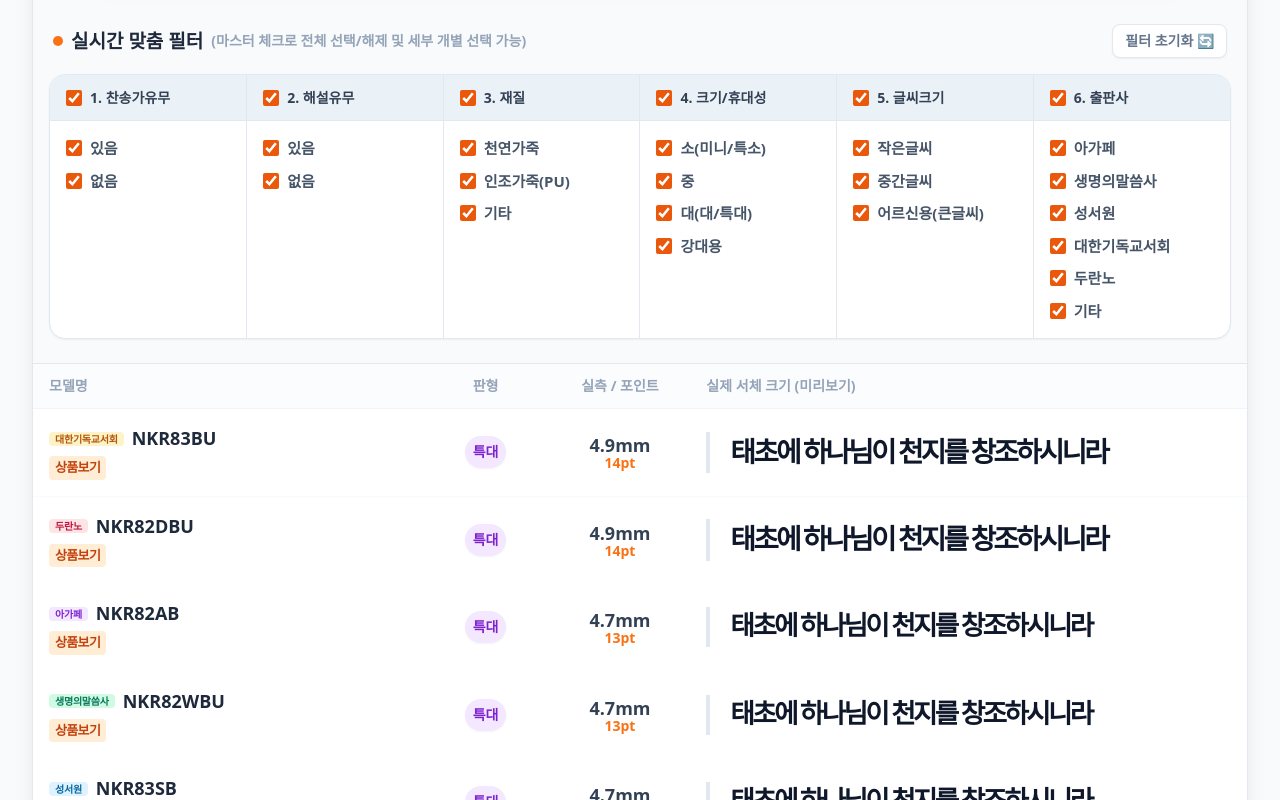
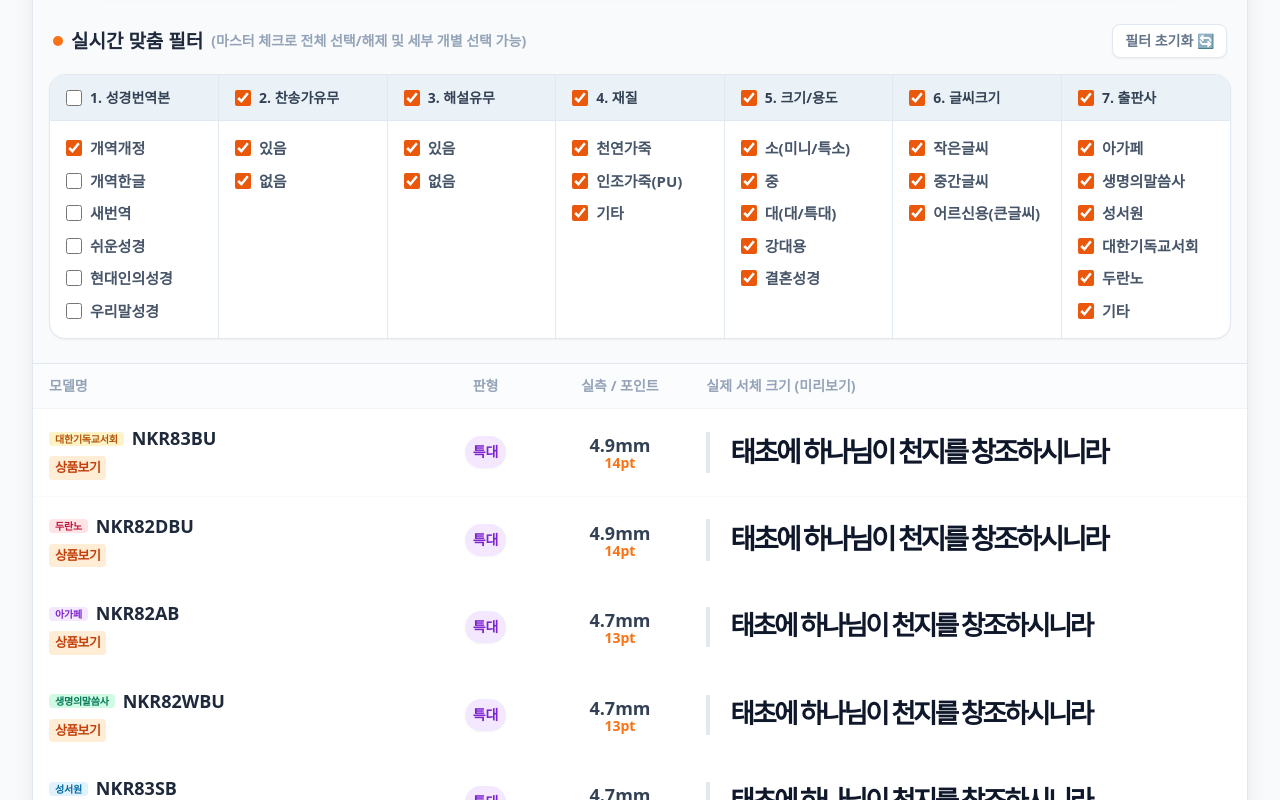
Before and after one commit to graceworkstudio/biblefont, a React (Vite) app: page / in a window 1280 px wide. Both pictures are taken after a click on the button "측정 완료하고 내 눈에 맞는 성경 보기". Shown: the part 1364-2164 px from the top of the page. Built offline with nearby package versions, Linux system fonts and the light colour scheme; a web font is replaced by a local one.

Commit message:
auto: 2026-05-26 14:12:12

```diff
--- a/src/App.jsx
+++ b/src/App.jsx
@@ -1480,83 +1480,90 @@ const App = () => {
               <table className="w-full border-collapse text-left min-w-[900px] table-fixed">
                 <thead>
                   <tr className="bg-[#ebf2f7] border-b border-slate-200">
-                    {/* 1. 찬송가유무 */}
-                    <th className="px-4 py-3 border-r border-slate-200 w-1/6 select-none">
+                    {/* 1. 성경번역본 */}
+                    <th className="px-4 py-3 border-r border-slate-200 w-[14%] select-none">
                       <label className="flex items-center gap-2 cursor-pointer">
-                        <input
-                          type="checkbox"
-                          checked={filters.hymn.master}
-                          onChange={() => toggleMaster('hymn')}
-                          className="w-4 h-4 rounded text-orange-500 border-slate-300 focus:ring-orange-400 cursor-pointer"
-                        />
-                        <span className="font-black text-slate-700" style={{ fontSize: 'var(--font-instruction-body)' }}>1. 찬송가유무</span>
+                        <input type="checkbox" checked={filters.translation.master} onChange={() => toggleMaster('translation')} className="w-4 h-4 rounded text-orange-500 border-slate-300 focus:ring-orange-400 cursor-pointer" />
+                        <span className="font-black text-slate-700" style={{ fontSize: 'var(--font-instruction-body)' }}>1. 성경번역본</span>
                       </label>
                     </th>
-                    {/* 2. 해설유무 */}
-                    <th className="px-4 py-3 border-r border-slate-200 w-1/6 select-none">
+                    {/* 2. 찬송가유무 */}
+                    <th className="px-4 py-3 border-r border-slate-200 w-[14%] select-none">
                       <label className="flex items-center gap-2 cursor-pointer">
-                        <input
-                          type="checkbox"
-                          checked={filters.commentary.master}
-                          onChange={() => toggleMaster('commentary')}
-                          className="w-4 h-4 rounded text-orange-500 border-slate-300 focus:ring-orange-400 cursor-pointer"
-                        />
-                        <span className="font-black text-slate-700" style={{ fontSize: 'var(--font-instruction-body)' }}>2. 해설유무</span>
+                        <input type="checkbox" checked={filters.hymn.master} onChange={() => toggleMaster('hymn')} className="w-4 h-4 rounded text-orange-500 border-slate-300 focus:ring-orange-400 cursor-pointer" />
+                        <span className="font-black text-slate-700" style={{ fontSize: 'var(--font-instruction-body)' }}>2. 찬송가유무</span>
                       </label>
                     </th>
-                    {/* 3. 재질 */}
-                    <th className="px-4 py-3 border-r border-slate-200 w-1/6 select-none">
+                    {/* 3. 해설유무 */}
+                    <th className="px-4 py-3 border-r border-slate-200 w-[14%] select-none">
                       <label className="flex items-center gap-2 cursor-pointer">
-                        <input
-                          type="checkbox"
-                          checked={filters.material.master}
-                          onChange={() => toggleMaster('material')}
-                          className="w-4 h-4 rounded text-orange-500 border-slate-300 focus:ring-orange-400 cursor-pointer"
-                        />
-                        <span className="font-black text-slate-700" style={{ fontSize: 'var(--font-instruction-body)' }}>3. 재질</span>
+                        <input type="checkbox" checked={filters.commentary.master} onChange={() => toggleMaster('commentary')} className="w-4 h-4 rounded text-orange-500 border-slate-300 focus:ring-orange-400 cursor-pointer" />
+                        <span className="font-black text-slate-700" style={{ fontSize: 'var(--font-instruction-body)' }}>3. 해설유무</span>
                       </label>
                     </th>
-                    {/* 4. 크기/휴대성 */}
-                    <th className="px-4 py-3 border-r border-slate-200 w-1/6 select-none">
+                    {/* 4. 재질 */}
+                    <th className="px-4 py-3 border-r border-slate-200 w-[14%] select-none">
                       <label className="flex items-center gap-2 cursor-pointer">
-                        <input
-                          type="checkbox"
-                          checked={filters.portability.master}
-                          onChange={() => toggleMaster('portability')}
-                          className="w-4 h-4 rounded text-orange-500 border-slate-300 focus:ring-orange-400 cursor-pointer"
-                        />
-                        <span className="font-black text-slate-700" style={{ fontSize: 'var(--font-instruction-body)' }}>4. 크기/휴대성</span>
+                        <input type="checkbox" checked={filters.material.master} onChange={() => toggleMaster('material')} className="w-4 h-4 rounded text-orange-500 border-slate-300 focus:ring-orange-400 cursor-pointer" />
+                        <span className="font-black text-slate-700" style={{ fontSize: 'var(--font-instruction-body)' }}>4. 재질</span>
                       </label>
                     </th>
-                    {/* 5. 글씨크기 */}
-                    <th className="px-4 py-3 border-r border-slate-200 w-1/6 select-none">
+                    {/* 5. 크기/용도 */}
+                    <th className="px-4 py-3 border-r border-slate-200 w-[14%] select-none">
                       <label className="flex items-center gap-2 cursor-pointer">
-                        <input
-                          type="checkbox"
-                          checked={filters.fontSize.master}
-                          onChange={() => toggleMaster('fontSize')}
-                          className="w-4 h-4 rounded text-orange-500 border-slate-300 focus:ring-orange-400 cursor-pointer"
-                        />
-                        <span className="font-black text-slate-700" style={{ fontSize: 'var(--font-instruction-body)' }}>5. 글씨크기</span>
+                        <input type="checkbox" checked={filters.portability.master} onChange={() => toggleMaster('portability')} className="w-4 h-4 rounded text-orange-500 border-slate-300 focus:ring-orange-400 cursor-pointer" />
+                        <span className="font-black text-slate-700" style={{ fontSize: 'var(--font-instruction-body)' }}>5. 크기/용도</span>
                       </label>
                     </th>
-                    {/* 6. 출판사 */}
-                    <th className="px-4 py-3 w-1/6 select-none">
+                    {/* 6. 글씨크기 */}
+                    <th className="px-4 py-3 border-r border-slate-200 w-[14%] select-none">
                       <label className="flex items-center gap-2 cursor-pointer">
-                        <input
-                          type="checkbox"
-                          checked={filters.publisher.master}
-                          onChange={() => toggleMaster('publisher')}
-                          className="w-4 h-4 rounded text-orange-500 border-slate-300 focus:ring-orange-400 cursor-pointer"
-                        />
-                        <span className="font-black text-slate-700" style={{ fontSize: 'var(--font-instruction-body)' }}>6. 출판사</span>
+                        <input type="checkbox" checked={filters.fontSize.master} onChange={() => toggleMaster('fontSize')} className="w-4 h-4 rounded text-orange-500 border-slate-300 focus:ring-orange-400 cursor-pointer" />
+                        <span className="font-black text-slate-700" style={{ fontSize: 'var(--font-instruction-body)' }}>6. 글씨크기</span>
+                      </label>
+                    </th>
+                    {/* 7. 출판사 */}
+                    <th className="px-4 py-3 w-[14%] select-none">
+                      <label className="flex items-center gap-2 cursor-pointer">
+                        <input type="checkbox" checked={filters.publisher.master} onChange={() => toggleMaster('publisher')} className="w-4 h-4 rounded text-orange-500 border-slate-300 focus:ring-orange-400 cursor-pointer" />
+                        <span className="font-black text-slate-700" style={{ fontSize: 'var(--font-instruction-body)' }}>7. 출판사</span>
                       </label>
                     </th>
                   </tr>
                 </thead>
                 <tbody>
                   <tr>
-                    {/* 1. 찬송가유무 옵션들 */}
+                    {/* 1. 성경번역본 옵션들 */}
+                    <td className={`px-4 py-4 border-r border-slate-200 align-top transition-opacity duration-200 ${!filters.translation.master && Object.values(filters.translation.options).every(v => !v) ? 'opacity-40' : 'opacity-100'}`}>
+                      <div className="flex flex-col gap-2.5">
+                        <label className="flex items-center gap-2 cursor-pointer select-none group">
+                          <input type="checkbox" checked={filters.translation.options.revised} onChange={() => toggleOption('translation', 'revised')} className="w-4 h-4 rounded text-orange-500 border-slate-300 focus:ring-orange-400 cursor-pointer transition-colors" />
+                          <span className="font-bold text-slate-600 group-hover:text-slate-800" style={{ fontSize: 'var(--font-hero-bullets)' }}>개역개정</span>
+                        </label>
+                        <label className="flex items-center gap-2 cursor-pointer select-none group">
+                          <input type="checkbox" checked={filters.translation.options.korean} onChange={() => toggleOption('translation', 'korean')} className="w-4 h-4 rounded text-orange-500 border-slate-300 focus:ring-orange-400 cursor-pointer transition-colors" />
+                          <span className="font-bold text-slate-600 group-hover:text-slate-800" style={{ fontSize: 'var(--font-hero-bullets)' }}>개역한글</span>
+                        </label>
+                        <label className="flex items-center gap-2 cursor-pointer select-none group">
+                          <input type="checkbox" checked={filters.translation.options.new} onChange={() => toggleOption('translation', 'new')} className="w-4 h-4 rounded text-orange-500 border-slate-300 focus:ring-orange-400 cursor-pointer transition-colors" />
+                          <span className="font-bold text-slate-600 group-hover:text-slate-800" style={{ fontSize: 'var(--font-hero-bullets)' }}>새번역</span>
+                        </label>
+                        <label className="flex items-center gap-2 cursor-pointer select-none group">
+                          <input type="checkbox" checked={filters.translation.options.easy} onChange={() => toggleOption('translation', 'easy')} className="w-4 h-4 rounded text-orange-500 border-slate-300 focus:ring-orange-400 cursor-pointer transition-colors" />
+                          <span className="font-bold text-slate-600 group-hover:text-slate-800" style={{ fontSize: 'var(--font-hero-bullets)' }}>쉬운성경</span>
+                        </label>
+                        <label className="flex items-center gap-2 cursor-pointer select-none group">
+                          <input type="checkbox" checked={filters.translation.options.modern} onChange={() => toggleOption('translation', 'modern')} className="w-4 h-4 rounded text-orange-500 border-slate-300 focus:ring-orange-400 cursor-pointer transition-colors" />
+                          <span className="font-bold text-slate-600 group-hover:text-slate-800" style={{ fontSize: 'var(--font-hero-bullets)' }}>현대인의성경</span>
+                        </label>
+                        <label className="flex items-center gap-2 cursor-pointer select-none group">
+                          <input type="checkbox" checked={filters.translation.options.woori} onChange={() => toggleOption('translation', 'woori')} className="w-4 h-4 rounded text-orange-500 border-slate-300 focus:ring-orange-400 cursor-pointer transition-colors" />
+                          <span className="font-bold text-slate-600 group-hover:text-slate-800" style={{ fontSize: 'var(--font-hero-bullets)' }}>우리말성경</span>
+                        </label>
+                      </div>
+                    </td>
+
+                    {/* 2. 찬송가유무 옵션들 */}
                     <td className={`px-4 py-4 border-r border-slate-200 align-top transition-opacity duration-200 ${!filters.hymn.master && Object.values(filters.hymn.options).every(v => !v) ? 'opacity-40' : 'opacity-100'}`}>
                       <div className="flex flex-col gap-2.5">
                         <label className="flex items-center gap-2 cursor-pointer select-none group">
@@ -1580,7 +1587,7 @@ const App = () => {
                       </div>
                     </td>
 
-                    {/* 2. 해설유무 옵션들 */}
+                    {/* 3. 해설유무 옵션들 */}
                     <td className={`px-4 py-4 border-r border-slate-200 align-top transition-opacity duration-200 ${!filters.commentary.master && Object.values(filters.commentary.options).every(v => !v) ? 'opacity-40' : 'opacity-100'}`}>
                       <div className="flex flex-col gap-2.5">
                         <label className="flex items-center gap-2 cursor-pointer select-none group">
@@ -1604,7 +1611,7 @@ const App = () => {
                       </div>
                     </td>
 
-                    {/* 3. 재질 옵션들 */}
+                    {/* 4. 재질 옵션들 */}
                     <td className={`px-4 py-4 border-r border-slate-200 align-top transition-opacity duration-200 ${!filters.material.master && Object.values(filters.material.options).every(v => !v) ? 'opacity-40' : 'opacity-100'}`}>
                       <div className="flex flex-col gap-2.5">
                         <label className="flex items-center gap-2 cursor-pointer select-none group">
@@ -1637,7 +1644,7 @@ const App = () => {
                       </div>
                     </td>
 
-                    {/* 4. 크기/휴대성 옵션들 */}
+                    {/* 5. 크기/용도 옵션들 */}
                     <td className={`px-4 py-4 border-r border-slate-200 align-top transition-opacity duration-200 ${!filters.portability.master && Object.values(filters.portability.options).every(v => !v) ? 'opacity-40' : 'opacity-100'}`}>
                       <div className="flex flex-col gap-2.5">
                         <label className="flex items-center gap-2 cursor-pointer select-none group">
@@ -1676,10 +1683,19 @@ const App = () => {
                           />
                           <span className="font-bold text-slate-600 group-hover:text-slate-800" style={{ fontSize: 'var(--font-hero-bullets)' }}>강대용</span>
                         </label>
+                        <label className="flex items-center gap-2 cursor-pointer select-none group">
+                          <input
+                            type="checkbox"
+                            checked={filters.portability.options.wedding}
+                            onChange={() => toggleOption('portability', 'wedding')}
+                            className="w-4 h-4 rounded text-orange-500 border-slate-300 focus:ring-orange-400 cursor-pointer transition-colors"
+                          />
+                          <span className="font-bold text-slate-600 group-hover:text-slate-800" style={{ fontSize: 'var(--font-hero-bullets)' }}>결혼성경</span>
+                        </label>
                       </div>
                     </td>
 
-                    {/* 5. 글씨크기 옵션들 */}
+                    {/* 6. 글씨크기 옵션들 */}
                     <td className={`px-4 py-4 border-r border-slate-200 align-top transition-opacity duration-200 ${!filters.fontSize.master && Object.values(filters.fontSize.options).every(v => !v) ? 'opacity-40' : 'opacity-100'}`}>
                       <div className="flex flex-col gap-2.5">
                         <label className="flex items-center gap-2 cursor-pointer select-none group">
@@ -1712,7 +1728,7 @@ const App = () => {
                       </div>
                     </td>
 
-                    {/* 6. 출판사 옵션들 */}
+                    {/* 7. 출판사 옵션들 */}
                     <td className={`px-4 py-4 align-top transition-opacity duration-200 ${!filters.publisher.master && Object.values(filters.publisher.options).every(v => !v) ? 'opacity-40' : 'opacity-100'}`}>
                       <div className="flex flex-col gap-2.5">
                         <label className="flex items-center gap-2 cursor-pointer select-none group">
```
Also changed, not shown: 1 other file (tests, documents, lock files or other folders).
